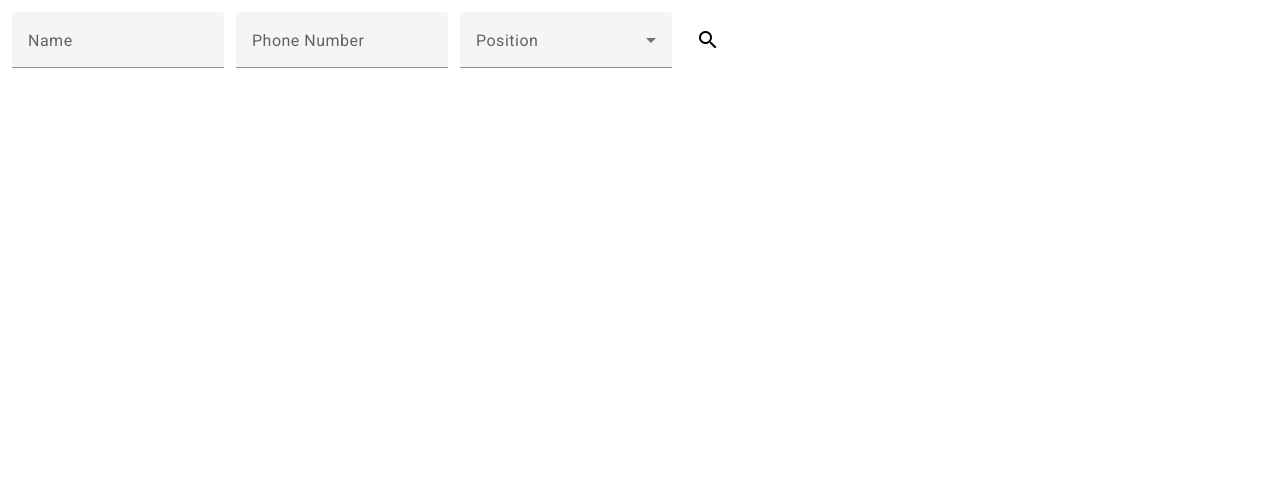
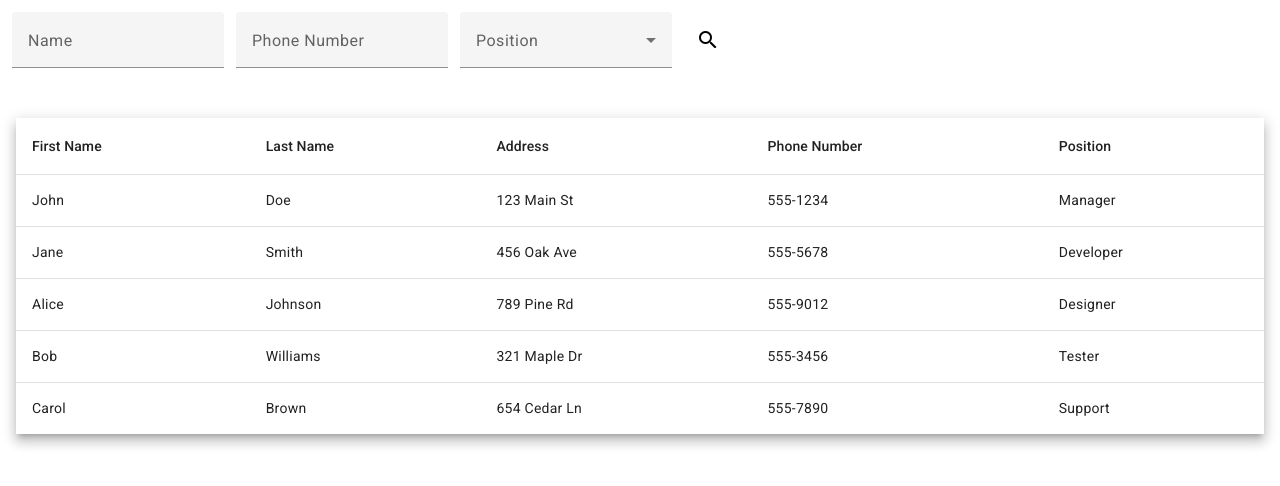
Before and after one commit to Jaspreet-Singh5/employeeDir, an Angular app: page / in a window 1280 px wide. Shown: the top 486 px of the page. Built offline with nearby package versions, Linux system fonts and the light colour scheme.

Commit message:
feat: add DataTable component to display employee data in a structured format

```diff
--- a/src/app/app.component.html
+++ b/src/app/app.component.html
@@ -1,4 +1,8 @@
 <div class="p-3">
   <app-search-panel />
 </div>
+
+<div class="m-4">
+  <app-data-table />
+</div>
 <router-outlet></router-outlet>
--- a/src/app/app.module.ts
+++ b/src/app/app.module.ts
@@ -11,11 +11,14 @@ import { MatFormFieldModule } from '@angular/material/form-field';
 import { MatButtonModule } from '@angular/material/button';
 import { MatIconModule } from '@angular/material/icon';
 import { ReactiveFormsModule } from '@angular/forms';
+import { DataTableComponent } from './data-table/data-table.component';
+import { MatTableModule } from '@angular/material/table';
 
 @NgModule({
   declarations: [
     AppComponent,
-    SearchPanelComponent
+    SearchPanelComponent,
+    DataTableComponent
   ],
   imports: [
     BrowserModule,
@@ -27,6 +30,7 @@ import { ReactiveFormsModule } from '@angular/forms';
     MatButtonModule,
     MatIconModule,
     ReactiveFormsModule,
+    MatTableModule,
   ],
   providers: [],
   bootstrap: [AppComponent]
--- /dev/null
+++ b/src/app/data-table/data-table.component.html
@@ -0,0 +1,38 @@
+<table mat-table [dataSource]="dataSource" class="mat-elevation-z8">
+
+  <!--- Note that these columns can be defined in any order.
+        The actual rendered columns are set as a property on the row definition" -->
+
+  <!-- First Name Column -->
+  <ng-container matColumnDef="firstName">
+    <th mat-header-cell *matHeaderCellDef> First Name </th>
+    <td mat-cell *matCellDef="let element"> {{element.firstName}} </td>
+  </ng-container>
+
+  <!-- Last Name Column -->
+  <ng-container matColumnDef="lastName">
+    <th mat-header-cell *matHeaderCellDef> Last Name </th>
+    <td mat-cell *matCellDef="let element"> {{element.lastName}} </td>
+  </ng-container>
+
+  <!-- Address Column -->
+  <ng-container matColumnDef="address">
+    <th mat-header-cell *matHeaderCellDef> Address </th>
+    <td mat-cell *matCellDef="let element"> {{element.address}} </td>
+  </ng-container>
+
+  <!-- Phone Number Column -->
+  <ng-container matColumnDef="phoneNumber">
+    <th mat-header-cell *matHeaderCellDef> Phone Number </th>
+    <td mat-cell *matCellDef="let element"> {{element.phoneNumber}} </td>
+  </ng-container>
+
+  <!-- Position Column -->
+  <ng-container matColumnDef="position">
+    <th mat-header-cell *matHeaderCellDef> Position </th>
+    <td mat-cell *matCellDef="let element"> {{element.position}} </td>
+  </ng-container>
+
+  <tr mat-header-row *matHeaderRowDef="displayedColumns"></tr>
+  <tr mat-row *matRowDef="let row; columns: displayedColumns;"></tr>
+</table>
--- /dev/null
+++ b/src/app/data-table/data-table.component.scss
@@ -0,0 +1,3 @@
+table {
+  width: 100%;
+}
--- /dev/null
+++ b/src/app/data-table/data-table.component.ts
@@ -0,0 +1,30 @@
+import { Component } from '@angular/core';
+
+export interface Employee {
+  firstName: string;
+  lastName: string;
+  address: string;
+  phoneNumber: string;
+  position: string;
+}
+
+const EMPLOYEE_DATA: Employee[] = [
+  { firstName: 'John', lastName: 'Doe', address: '123 Main St', phoneNumber: '555-1234', position: 'Manager' },
+  { firstName: 'Jane', lastName: 'Smith', address: '456 Oak Ave', phoneNumber: '555-5678', position: 'Developer' },
+  { firstName: 'Alice', lastName: 'Johnson', address: '789 Pine Rd', phoneNumber: '555-9012', position: 'Designer' },
+  { firstName: 'Bob', lastName: 'Williams', address: '321 Maple Dr', phoneNumber: '555-3456', position: 'Tester' },
+  { firstName: 'Carol', lastName: 'Brown', address: '654 Cedar Ln', phoneNumber: '555-7890', position: 'Support' },
+];
+
+/**
+ * @title Basic use of `<table mat-table>`
+ */
+@Component({
+  selector: 'app-data-table',
+  templateUrl: './data-table.component.html',
+  styleUrls: ['./data-table.component.scss']
+})
+export class DataTableComponent {
+  displayedColumns: string[] = ['firstName', 'lastName', 'address', 'phoneNumber', 'position'];
+  dataSource = EMPLOYEE_DATA;
+}
```
Also changed, not shown: 1 other file (tests, documents, lock files or other folders).
